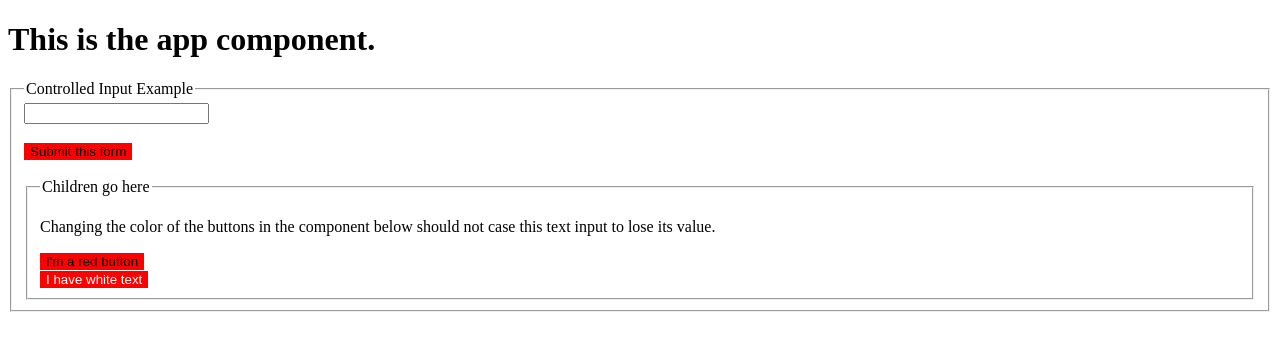
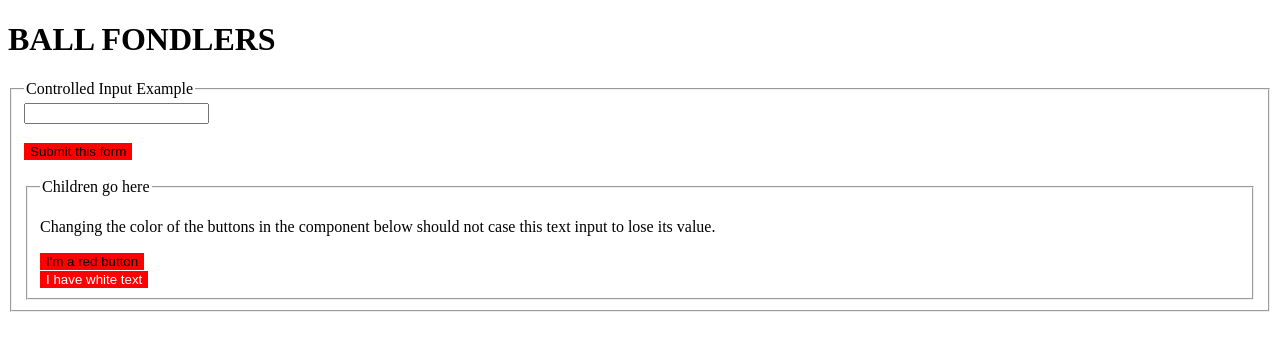
Before and after one commit to daltonclaybrook/daltonclaybrook.github.io, a React app: page / in a window 1280 px wide. Shown: the top 350 px of the page. Built offline with nearby package versions, Linux system fonts and the light colour scheme; the HTML template or start-up script is replaced by a standard one.

Commit message:
Moved resources folder to root and created Header component

```diff
--- a/src/app.tsx
+++ b/src/app.tsx
@@ -1,12 +1,13 @@
 import * as React from 'react';
 import { ButtonContainer } from './components/button-container';
 import { FormComponent } from './components/form-component';
+import { Header } from './components/header';
 
 class App extends React.Component<{}, {}> {
     render() {
         return (
             <div>
-                <h1>This is the app component.</h1>
+                <Header title="Ball Fondlers" />
                 <FormComponent formName="Controlled Input Example">
                     <p>
                         Changing the color of the buttons in the component below
--- /dev/null
+++ b/src/components/header.tsx
@@ -0,0 +1,18 @@
+import * as React from 'react'
+
+interface Props {
+    title: string;
+}
+
+class Header extends React.Component<Props, {}> {
+    render() {
+        const { title } = this.props;
+        return (
+            <h1>
+                {title.toUpperCase()}
+            </h1>
+        )
+    }
+}
+
+export { Header };
```
Also changed, not shown: resources/bio.md (renamed from src/resources/bio.md), resources/config.json (renamed from src/resources/config.json).
